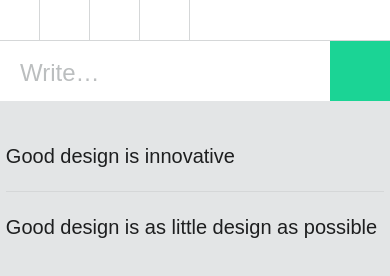
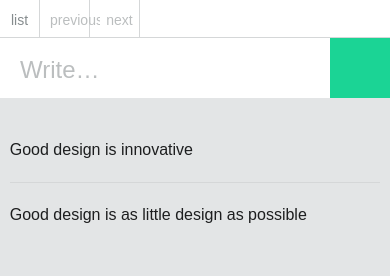
Before and after one commit to ngokevin/minimalist, a plain HTML site: page index.html in a window 390 px wide. Drawn offline with nearby package versions, Linux system fonts and the light colour scheme; a web font is replaced by a local one.

Commit message:
Placeholder markup for lists listing block

```diff
--- a/css/media-query.scss
+++ b/css/media-query.scss
@@ -1,6 +1,9 @@
 @import 'globals';
 
-@media only screen and (max-width: 700px){
+@media only screen and (max-width: 720px){
+	body{
+		font-size: 16px;
+	}
 
 	nav.prime{
 		@include clearfix;
--- a/css/style.scss
+++ b/css/style.scss
@@ -31,7 +31,7 @@ li{
 // **********************************************************
 
 .items_list, form.new_item{
-	width: 97%;
+	width: 95%;
 	max-width: $full;
 	margin: auto;
 }
@@ -41,17 +41,62 @@ nav.prime{
 	position: absolute;
 	top: 10px;
 	right: 10px;
+	font-size: 14px;
 
 	li{
 		background: #fff;
 		width: 40px;
 		margin-bottom: 10px;
+		position: relative;
+		text-align: center;
 
 		a, span{
-			@include hide-text;
 			display: block;
-			height: 40px;
+			color: $light_text_color;
+			padding: 12px 0 9px;
+			text-decoration: none;
+
+			&:hover{
+				color: darken($light_text_color, 20%);
+			}
 		}
+	}
+
+	.lists{
+		@include transition(all 300ms ease);
+		background: #fff;
+		position: absolute;
+		right: 40px + 10;
+		top: -90px;
+		width: 200px;
+		padding: 15px 20px;
+		opacity: 0;
+		pointer-events: none;
+
+		li{
+			width: auto;
+			text-align: left;
+
+			a{
+				@include ellipsis;
+				padding: 5px 0;
+			}
+
+			&.new{
+				margin-bottom: 0;
+				font-weight: bold;
+
+				a{
+					color: $green;
+				}
+			}
+		}
+	}
+
+	.show{
+		top: 0;
+		opacity: 1;
+		pointer-events: auto;
 	}
 }
 
@@ -99,7 +144,7 @@ form.new_item{
 	line-height: 1.5;
 
 	li{
-		@include transition(all 300ms ease);
+		@include transition(color 250ms ease);
 		margin-bottom: 20px;
 		padding-bottom: 20px;
 		position: relative;
--- a/index.html
+++ b/index.html
@@ -24,10 +24,16 @@
 
 	<nav class="prime">
 		<ul>
-			<li><a href="/">Home</a></li>
-			<li><span>Reading mode</span></li>
-			<li><a href="/24">Next List</a></li>
-			<li><a href="/24">Previous List</a></li>
+			<li>
+				<a href="/" class="ss-icon toggle-lists">list</a>
+				<ul class="lists hide">
+					<li><a href="/list-name">List name</a></li>
+					<li><a href="/list-name">List name</a></li>
+					<li class="new"><a href="/new">+ New</a></li>
+				</ul>
+			</li>
+			<li class="arrow"><a href="/24" class="ss-icon">previous</a></li>
+			<li class="arrow"><a href="/24" class="ss-icon">next</a></li>
 		</ul>
 	</nav>
 
--- a/js/fireshirt.js
+++ b/js/fireshirt.js
@@ -1,4 +1,8 @@
 $(function(){
+
+
+	/* Textfield focus/blur
+	*********************************************/
 
 	$('.new_item textarea').on('focus', function(){
 
@@ -27,6 +31,8 @@ $(function(){
 
 	});
 
+	/* Sortable list items
+	*********************************************/
 	$(".items_list").sortable({
 		handle: '.move',
 		placeholder: 'ui-state-highlight',
@@ -35,6 +41,16 @@ $(function(){
 
 	$( ".items_list" ).disableSelection();
 
+	/* Showing/hiding lists
+	*********************************************/
+
+	$('.toggle-lists').on('click', function(e){
+		e.preventDefault();
+		$('.lists', $(this).parent()).toggleClass('show');
+	});
+
+	/* Creating items
+	*********************************************/
     function dbg(s) {
         console.log(s);
     }
```
Also changed, not shown: css/style.css.
